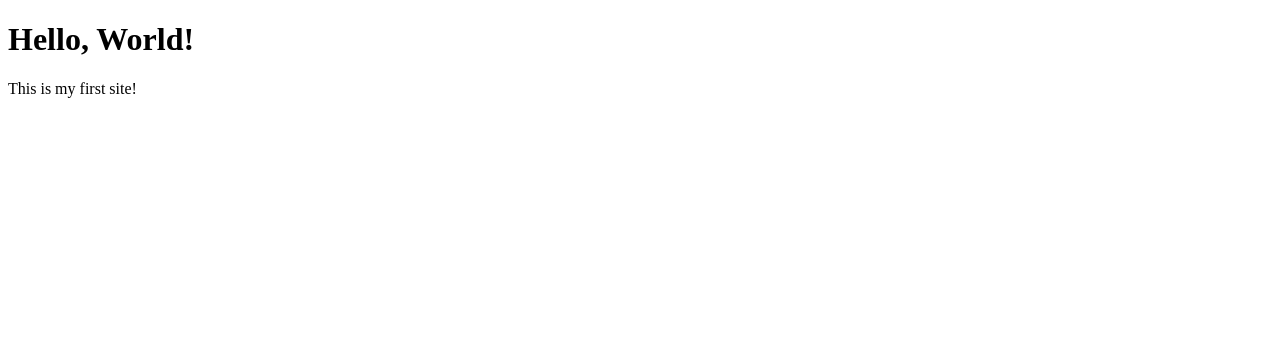
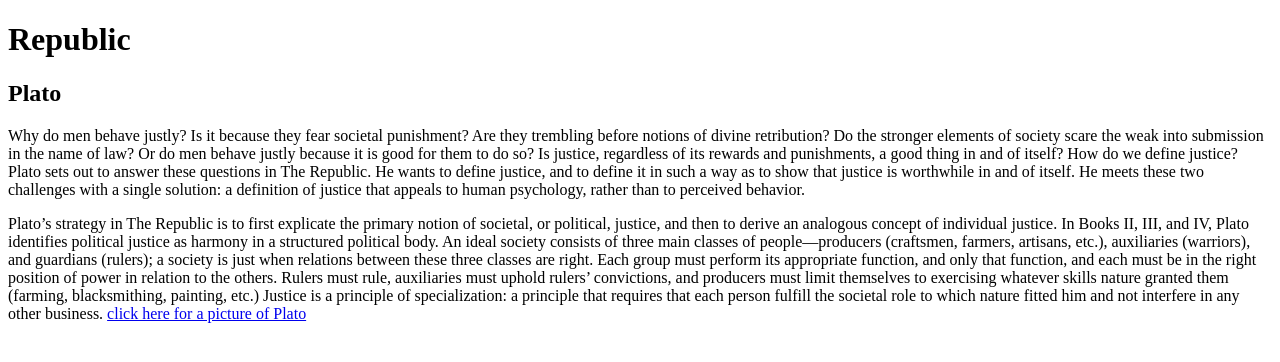
Before and after one commit to KawikaI/Web_Design, a plain HTML site: page index.html in a window 1280 px wide. Drawn offline with Linux system fonts and the light colour scheme.

Commit message:
Add files via upload

```diff
--- a/index.html
+++ b/index.html
@@ -1,10 +1,37 @@
 <!DOCTYPE html>
 <html>
 <head>
-    <title>Hello World</title>
+    <title></title>
 </head>
 <body>
-    <h1>Hello, World!</h1>
-    <p1>This is my first site!</p1>
-</body>
+    <h1>Republic</h1>
+    <h2>Plato</h2>
+
+    <p>
+        Why do men behave justly? Is it because they fear societal punishment? Are they trembling before notions of divine retribution?
+        Do the stronger elements of society scare the weak into submission in the name of law?
+        Or do men behave justly because it is good for them to do so? Is justice, regardless of its rewards and punishments,
+        a good thing in and of itself? How do we define justice? Plato sets out to answer these questions in The Republic.
+        He wants to define justice, and to define it in such a way as to show that justice is worthwhile in and of itself.
+        He meets these two challenges with a single solution: a definition of justice that appeals to human psychology,
+        rather than to perceived behavior.
+    </p>
+    <p2>
+        Plato’s strategy in The Republic is to first explicate the primary notion of societal, or political, justice,
+        and then to derive an analogous concept of individual justice. In Books II, III, and IV,
+        Plato identifies political justice as harmony in a structured political body.
+        An ideal society consists of three main classes of people—producers (craftsmen, farmers, artisans, etc.), auxiliaries (warriors),
+        and guardians (rulers); a society is just when relations between these three classes are right. Each group must perform its
+        appropriate function, and only that function, and each must be in the right position of power in relation to the others.
+        Rulers must rule, auxiliaries must uphold rulers’ convictions, and producers must limit themselves to exercising whatever
+        skills nature granted them (farming, blacksmithing, painting, etc.) Justice is a principle of specialization: a principle that requires
+        that each person fulfill the societal role to which nature fitted him and not interfere in any other business.
+
+
+    </p2>
+
+    <p3>
+        <a href="page2.html">click here for a picture of Plato</a>
+    </p3>
+</div>
 </html>
```
Also changed, not shown: page1.html (added, +10 -0 lines).
